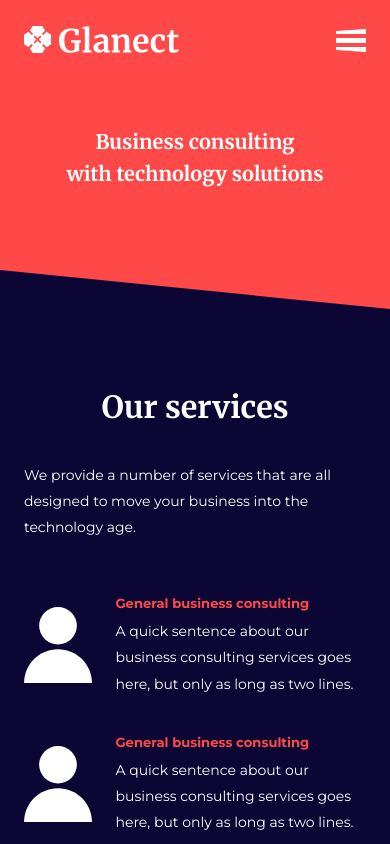
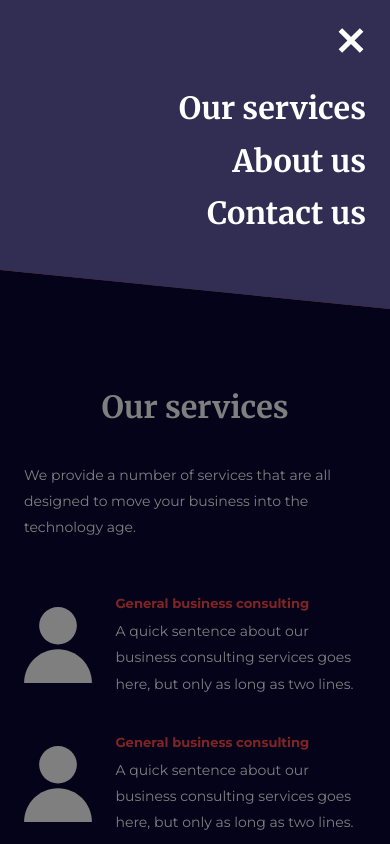
Before and after one commit to Glanect/glanect-website, a plain HTML site: page index.html in a window 390 px wide. Both pictures are taken after a click on the button "Toggle navigation". Shown: the top 844 px of the page. Drawn offline with Linux system fonts and the light colour scheme.

Commit message:
Add basic JS functionality

```diff
--- a/assets/css/global.css
+++ b/assets/css/global.css
@@ -7,6 +7,10 @@
 
 * {
   margin: 0;
+}
+
+html {
+  scroll-behavior: smooth;
 }
 
 html,
@@ -20,6 +24,11 @@ body {
 body {
   line-height: 1.5;
   -webkit-font-smoothing: antialiased;
+}
+
+.body-locked {
+  height: 100vh;
+  overflow-y: hidden;
 }
 
 img,
@@ -63,6 +72,7 @@ h6 {
   --header-logo-height: 31px;
   --font-title: 'Merriweather', serif;
   --content-padding-bottom: 2.5rem;
+  --nav-toggle-button-width: 30px;
   --easing-quad-in-out: cubic-bezier(0.5, 1, 0.89, 1);
   --easing-quad-in: cubic-bezier(0.11, 0, 0.5, 0);
   --easing-quad-out: cubic-bezier(0.5, 1, 0.89, 1);
@@ -138,14 +148,35 @@ html {
 }
 
 .site-nav {
-  --toggle-duration: 0.5s;
-  --toggle-duration-halved: 0.25s;
-  --nav-option-start: 0.2s;
-  --nav-option-duration: 0.2s;
-  --nav-option-stagger: 0.1s;
+  --toggle-duration: 0.25s;
+  --toggle-duration-halved: 0.125s;
+  --nav-option-start: 0.1s;
+  --nav-option-duration: 0.1s;
+  --nav-option-stagger: 0.05s;
   position: fixed;
   right: 0;
   top: 0;
+  width: 100%;
+  height: calc(
+    var(--site-gutter) + var(--site-gutter) + var(--header-logo-height)
+  );
+  color: var(--color-glanect-white);
+  font-family: var(--font-title);
+  font-size: 2.1875rem;
+  line-height: 3.75rem;
+}
+
+.site-nav--drawer-closed {
+  width: calc(var(--nav-toggle-button-width) + var(--site-gutter));
+  overflow: hidden;
+}
+
+.site-nav--drawer-open {
+  overflow: visible;
+}
+
+.site-nav__inner-wrapper {
+  position: relative;
   display: flex;
   flex-direction: column;
   align-items: flex-end;
@@ -154,10 +185,6 @@ html {
   padding-top: var(--site-gutter);
   padding-left: var(--site-gutter);
   padding-right: var(--site-gutter);
-  color: var(--color-glanect-white);
-  font-family: var(--font-title);
-  font-size: 2.1875rem;
-  line-height: 3.75rem;
 }
 
 .site-nav__dimmer {
@@ -188,6 +215,7 @@ html {
 }
 .site-nav--drawer-open .site-nav__background-wrapper {
   transform: none;
+  transition: transform var(--toggle-duration) var(--easing-quad-out);
 }
 
 /*
@@ -204,7 +232,7 @@ html {
 
 .nav-toggle-button {
   position: relative;
-  width: 30px;
+  width: var(--nav-toggle-button-width);
   height: 23px;
   margin-top: 5px;
   padding: 0;
@@ -318,9 +346,15 @@ html {
     display: block;
     width: auto;
     height: auto;
-    padding: 0;
     font-size: 0.938rem;
     line-height: inherit;
+  }
+
+  .site-nav__inner-wrapper {
+    display: block;
+    width: auto;
+    height: auto;
+    padding: 0;
   }
 
   .site-nav__dimmer {
--- a/index.html
+++ b/index.html
@@ -126,16 +126,19 @@
               </g>
             </svg>
           </h1>
-          <nav class="site-nav site-nav--drawer">
-            <div class="site-nav__dimmer"></div>
-            <div class="site-nav__background-wrapper">
+          <nav class="site-nav site-nav--drawer-closed js-site-nav-wrapper">
+            <div class="site-nav__inner-wrapper">
+              <div class="site-nav__dimmer js-site-nav-dimmer"></div>
+              <div
+                class="site-nav__background-wrapper js-site-nav-background-wrapper"
+              >
                 <div
                   class="site-nav__background site-section__background site-section__background--mid-blue site-section__background--bottom-down"
                 ></div>
               </div>
               <h2 class="screen-reader-text">Site navigation</h2>
               <div class="nav-toggle-button-background"></div>
-            <button class="nav-toggle-button">
+              <button class="nav-toggle-button js-small-screen-nav-toggle">
                 <span class="screen-reader-text">Toggle navigation</span>
                 <span class="nav-toggle-button__line-wrapper"
                   ><span
@@ -155,21 +158,31 @@
               </button>
               <ul class="site-nav__option-list">
                 <li class="site-nav__option-item">
-                <a href="#" title="Our services" class="site-nav__option-link"
+                  <a
+                    href="#our-services"
+                    title="Our services"
+                    class="site-nav__option-link js-site-nav-link"
                     >Our services</a
                   >
                 </li>
                 <li class="site-nav__option-item">
-                <a href="#" title="Our services" class="site-nav__option-link"
+                  <a
+                    href="#about-us"
+                    title="Our services"
+                    class="site-nav__option-link js-site-nav-link"
                     >About us</a
                   >
                 </li>
                 <li class="site-nav__option-item">
-                <a href="#" title="Our services" class="site-nav__option-link"
+                  <a
+                    href="#contact-us"
+                    title="Our services"
+                    class="site-nav__option-link js-site-nav-link"
                     >Contact us</a
                   >
                 </li>
               </ul>
+            </div>
           </nav>
         </div>
       </header>
@@ -185,7 +198,7 @@
           </div>
         </section>
 
-        <section class="section-services site-section">
+        <section class="section-services site-section" id="our-services">
           <div class="site-section__content">
             <h2 class="site-section__title">Our services</h2>
             <p class="site-section__intro">
@@ -249,7 +262,7 @@
           </div>
         </section>
 
-        <section class="section-about site-section">
+        <section class="section-about site-section" id="about-us">
           <div
             class="site-section__background site-section__background--mid-blue site-section__background--top-up-bottom-down"
           ></div>
@@ -295,7 +308,7 @@
           </div>
         </section>
 
-        <section class="section-contact site-section">
+        <section class="section-contact site-section" id="contact-us">
           <div class="site-section__content">
             <h2 class="site-section__title">Contact us</h2>
             <div class="section-contact__content-wrapper">
@@ -379,5 +392,81 @@
         </div>
       </footer>
     </div>
+    <script lang="javascript">
+      function App() {
+        const SMALL_SCREEN_WIDTH = 680;
+        let smallScreenNavToggle;
+        let siteNavWrapper;
+        let siteNavBackgroundWrapper;
+        let siteNavDimmer;
+        let siteBody;
+        let siteNavLinks;
+        let isSmallScreenNavOpen = false;
+        let isSmallScreen = false;
+
+        const init = () => {
+          siteBody = document.querySelector('body');
+          prepareMainNav();
+          onWindowResize();
+          window.addEventListener('resize', onWindowResize);
+        }
+
+        prepareMainNav = () => {
+          smallScreenNavToggle = document.querySelector('.js-small-screen-nav-toggle');
+          siteNavWrapper = document.querySelector('.js-site-nav-wrapper');
+          siteNavDimmer = document.querySelector('.js-site-nav-dimmer');
+          siteNavLinks = document.querySelectorAll('.js-site-nav-link');
+          siteNavBackgroundWrapper = document.querySelector('.js-site-nav-background-wrapper');
+          // Listen for UI interaction
+          smallScreenNavToggle.addEventListener('click', onSmallScreenNavTogglePress);
+          siteNavLinks.forEach(siteNavLink => siteNavLink.addEventListener('click', onSiteNavLinkPress));
+          siteNavBackgroundWrapper.addEventListener('transitionend', onSiteNavBackgroundTransitionEnd);
+          siteNavDimmer.addEventListener('click', onSmallScreenNavTogglePress);
+        }
+
+        const toggleSmallScreenNav = () => {
+          isSmallScreenNavOpen = !isSmallScreenNavOpen;
+          siteNavWrapper.classList.toggle('site-nav--drawer-open');
+          if (isSmallScreenNavOpen && isSmallScreen) {
+            siteBody.classList.add('body-locked');
+            siteNavWrapper.classList.remove('site-nav--drawer-closed');
+          } else if (!isSmallScreenNavOpen) {
+            siteBody.classList.remove('body-locked');
+          }
+        }
+
+        const checkForSmallScreen = () => {
+          if (window.innerWidth >= SMALL_SCREEN_WIDTH && isSmallScreen) {
+            isSmallScreen = false;
+            siteNavWrapper.classList.add('site-nav--drawer-closed');
+            if (isSmallScreenNavOpen) {
+              toggleSmallScreenNav();
+            }
+          } else if (window.innerWidth < SMALL_SCREEN_WIDTH && !isSmallScreen) {
+            isSmallScreen = true;
+          }
+        }
+
+        const onSmallScreenNavTogglePress = () => {
+          toggleSmallScreenNav();
+        }
+
+        const onSiteNavLinkPress = () => {
+          if (isSmallScreen) toggleSmallScreenNav();
+        }
+
+        const onSiteNavBackgroundTransitionEnd = () => {
+            if (!isSmallScreenNavOpen) siteNavWrapper.classList.add('site-nav--drawer-closed')
+        }
+
+        const onWindowResize = () => {
+          checkForSmallScreen();
+        }
+
+        init();
+      }
+
+      const app = new App();
+    </script>
   </body>
 </html>
```
Lines whose indentation alone changed are shown as unchanged.
